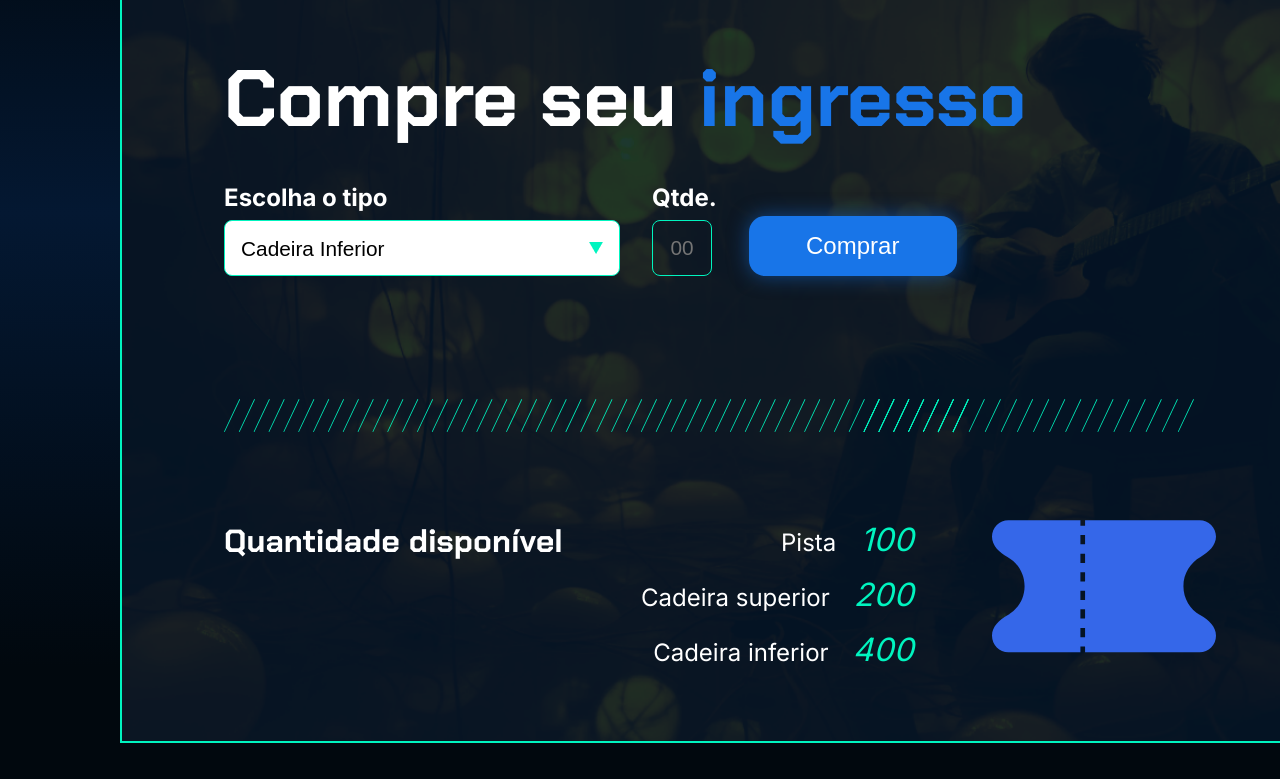
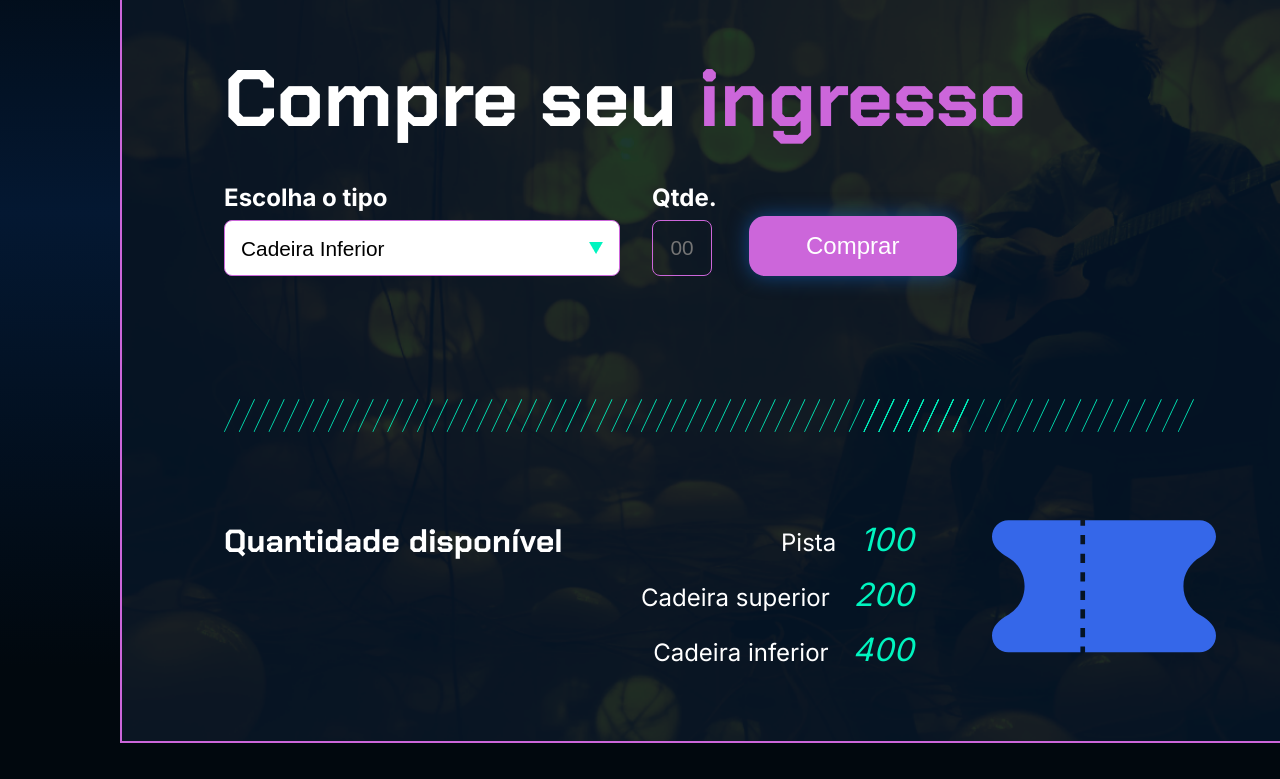
Before and after one commit to NatanaelB501/e-Ticket, a plain HTML site: page index.html in a window 1280 px wide. Shown: the part 149-928 px from the top of the page. Drawn offline with Linux system fonts and the light colour scheme.

Commit message:
Cor Rosa

```diff
--- a/styles/style.css
+++ b/styles/style.css
@@ -19,7 +19,7 @@ header .logo {
 main.container {
     width: 1200px;
     height: auto;
-    border: 2px solid #00F4BF;
+    border: 2px solid #cc66da;
     margin: 0 auto;
     padding: 4.5rem 6.38rem;
     background-image: url('../assets/PNG/Imagem\ com\ borda.png');
@@ -43,7 +43,7 @@ main.container h1 {
 }
 
 main.container h1 span {
-    color: #1875E8;
+    color: #cc66da;
 }
 
 form {
@@ -68,7 +68,7 @@ form .input-group select,
 form .input-group input {
     background: none;
     color: white;
-    border: 1px solid #00F4BF;
+    border: 1px solid #cc66da;
     border-radius: .5rem;
     height: 3.5rem;
     padding: .5rem 1rem;
@@ -95,7 +95,7 @@ form button {
     color: white;
     font-size: 1.5rem;
     border: none;
-    background-color: #1875E8;
+    background-color: #cc66da;
     padding: 1rem 1.5rem;
     border-radius: 1rem;
     width: 13rem;
```
